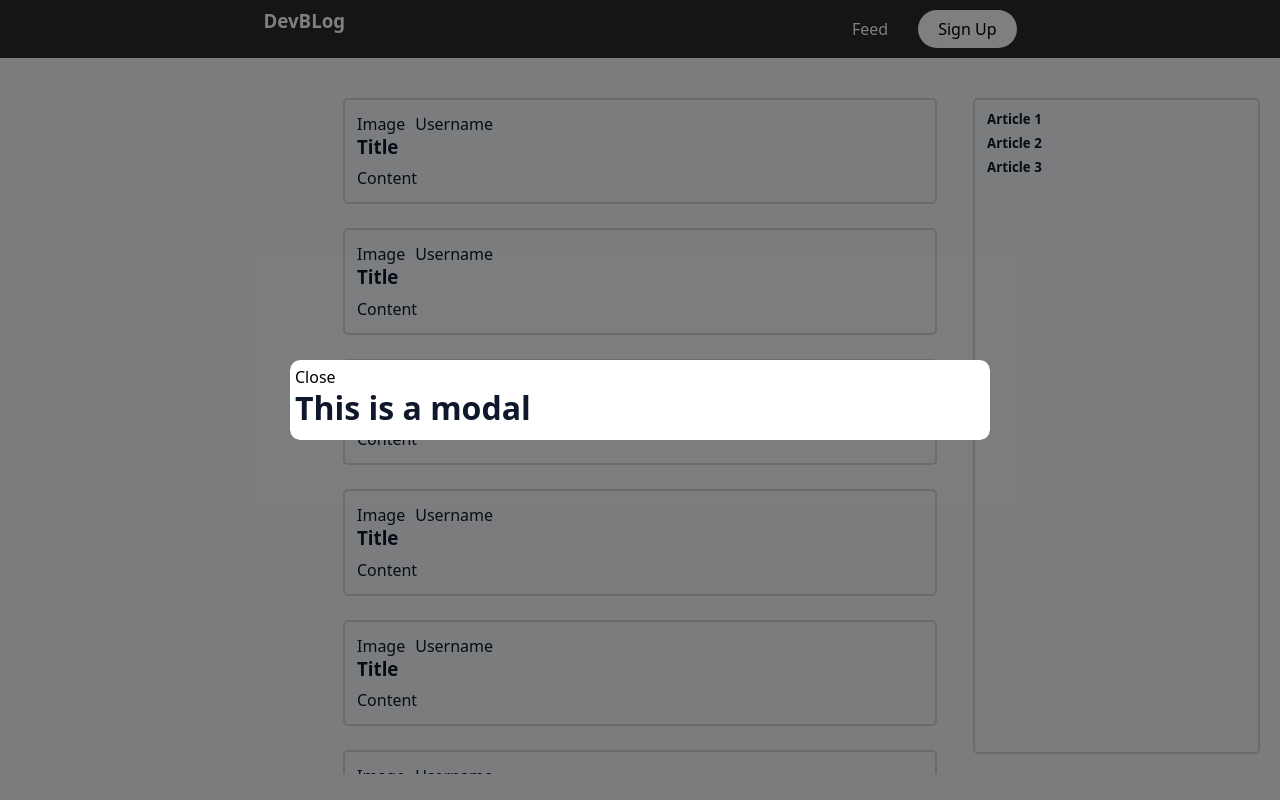
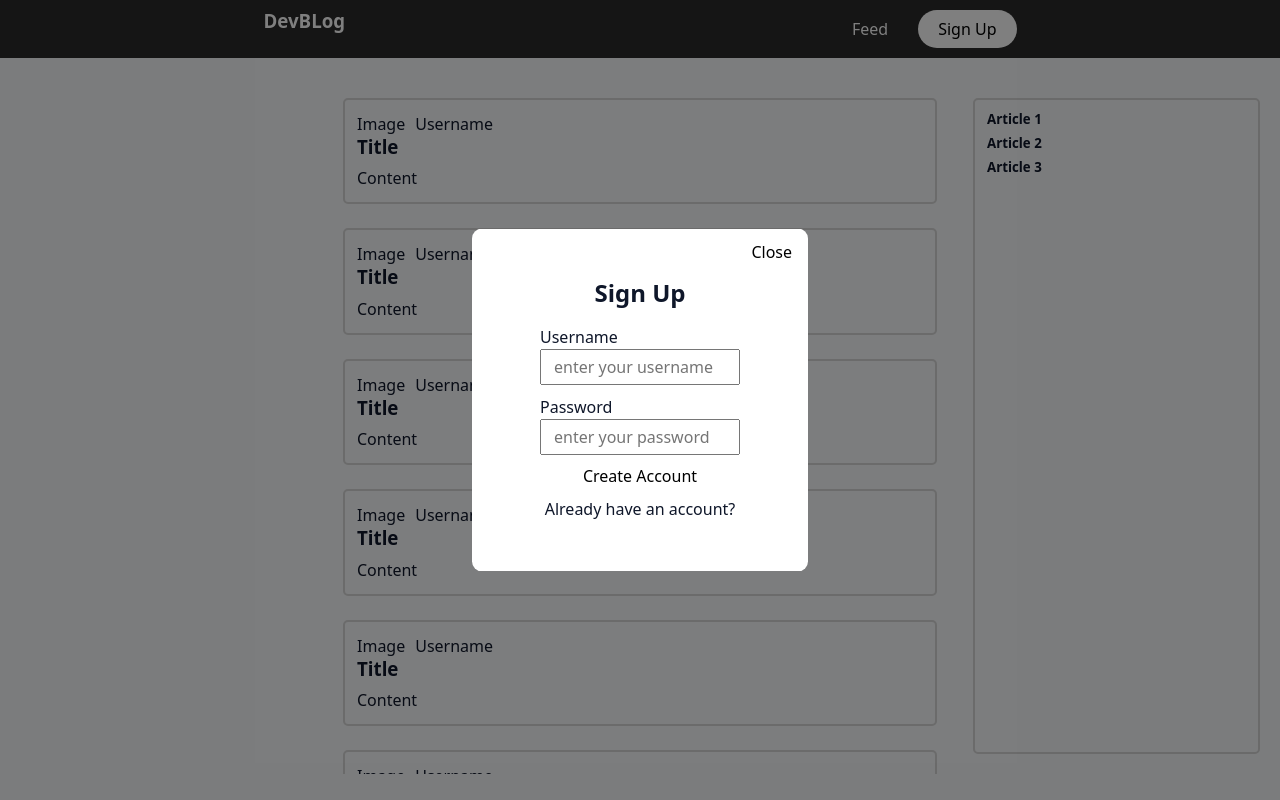
Before and after one commit to Zumi16/DevBlog-Fullstack, a React (Vite) app in the folder miniblog-client/: page / in a window 1280 px wide. Both pictures are taken after a click on the button "Sign Up". Built offline with nearby package versions, Linux system fonts and the light colour scheme.

Commit message:
Add user sign-up functionality; update Modal, BlogGrid, and Homepage components to manage username state

```diff
--- a/miniblog-client/src/App.tsx
+++ b/miniblog-client/src/App.tsx
@@ -5,10 +5,15 @@ import { HomePage } from './pages/Homepage'
 function App() {
   const [signUpOpen, setSignUpOpen] = useState<boolean>(false)
 
+  // Temporary username container
+  const [userName, setUserName] = useState<string[]>([])
+
+  console.log(userName);
   return (
     <HomePage
       signUpOpen={signUpOpen}
       setSignUpOpen={setSignUpOpen}
+      setUserName={setUserName}
     />
   )
 }
--- a/miniblog-client/src/components/BlogGrid.tsx
+++ b/miniblog-client/src/components/BlogGrid.tsx
@@ -1,13 +1,15 @@
+import type { Dispatch, SetStateAction } from 'react';
 import './BlogGrid.css'
 import { Modal
 
  } from './Modal';
 interface BlogGridProps {
     signUpOpen: boolean;
-    setSignUpOpen: (open: boolean) => void
+    setSignUpOpen: Dispatch<SetStateAction<boolean>>;
+    setUserName: Dispatch<SetStateAction<string[]>>;
 }
 
-export function BlogGrid({signUpOpen, setSignUpOpen}: BlogGridProps) {
+export function BlogGrid({signUpOpen, setSignUpOpen, setUserName}: BlogGridProps) {
     return (
         <div className="blog-grid">
             <div>
@@ -83,7 +85,10 @@ export function BlogGrid({signUpOpen, setSignUpOpen}: BlogGridProps) {
                 </div>
             </div>
             { signUpOpen && (
-                <Modal setSignUpOpen={setSignUpOpen}/>
+                <Modal
+                    setSignUpOpen={setSignUpOpen}
+                    setUserName={setUserName}
+                />
             )
             }
         </div>
--- a/miniblog-client/src/components/Modal.css
+++ b/miniblog-client/src/components/Modal.css
@@ -13,11 +13,27 @@
 .modal-container {
     position: relative;
     background: white;
-    padding: 5px;
-    border-radius: 10px;
-    max-width: 700px;
-    width: 100%;
+    padding: 30px 48px;
+    border-radius: 5px;
     max-height: 85vh;
     overflow: auto;
     clip-path: inset(0 round 10px);
 }
+.close-btn {
+    position: absolute;
+    top: 12px;
+    right: 16px;
+}
+/* Modal Content Sign-Up */
+.signup-container {
+    padding: 20px;
+    display: flex;
+    flex-direction: column;
+    gap: 10px;
+    justify-content: center;
+    align-items: center;
+}
+.signup-container input {
+    max-width: 200px;
+    padding: 5px 12px;
+}
--- a/miniblog-client/src/components/Modal.tsx
+++ b/miniblog-client/src/components/Modal.tsx
@@ -1,15 +1,31 @@
+import type { Dispatch, SetStateAction } from 'react';
+import { useRef } from 'react'
 import './Modal.css'
 
 interface ModalProps {
-    setSignUpOpen: (open: boolean) => void
+    setSignUpOpen: Dispatch<SetStateAction<boolean>>;
+    setUserName: Dispatch<SetStateAction<string[]>>;
 }
 
-export function Modal({setSignUpOpen}: ModalProps) {
+export function Modal({ setSignUpOpen, setUserName}: ModalProps) {
+    const usernameRef = useRef<HTMLInputElement>(null)
     return (
         <div className="modal-overlay" onClick={() => setSignUpOpen(false)}>
             <div className="modal-container" onClick={(e) => e.stopPropagation()}>
                 <button className='close-btn' onClick={() => setSignUpOpen(false)}>Close</button>
-                <h1>This is a modal</h1>
+                <div className='signup-container'>
+                    <h2>Sign Up</h2>
+                    <div>
+                        <p>Username</p>
+                        <input type='text' placeholder='enter your username' ref={usernameRef}></input>
+                    </div>
+                    <div>
+                        <p>Password</p>
+                        <input type='password' placeholder='enter your password'></input>
+                    </div>
+                    <button onClick={() => (setUserName(previousNames => [...previousNames, usernameRef.current?.value ?? ""]), setSignUpOpen(false))}>Create Account</button>
+                    <p>Already have an account?</p>
+                </div>
             </div>
         </div>
     )
--- a/miniblog-client/src/pages/Homepage.tsx
+++ b/miniblog-client/src/pages/Homepage.tsx
@@ -1,17 +1,23 @@
+import type { Dispatch, SetStateAction } from 'react';
 import { BlogGrid } from "../components/BlogGrid"
 import { Header } from "../components/Header"
 import "./HomePage.css"
 
 interface HomePageProps {
     signUpOpen: boolean;
-    setSignUpOpen: (open: boolean) => void
+    setSignUpOpen: Dispatch<SetStateAction<boolean>>;
+    setUserName: Dispatch<SetStateAction<string[]>>;
 }
 
-export function HomePage({signUpOpen, setSignUpOpen}: HomePageProps) {
+export function HomePage({signUpOpen, setSignUpOpen, setUserName}: HomePageProps) {
     return (
         <div className="homepage-body">
             <Header setSignUpOpen={setSignUpOpen}/>
-            <BlogGrid setSignUpOpen={setSignUpOpen} signUpOpen={signUpOpen}/>
+            <BlogGrid
+                signUpOpen={signUpOpen}
+                setSignUpOpen={setSignUpOpen}
+                setUserName={setUserName}
+            />
         </div>
     )
 }
```
